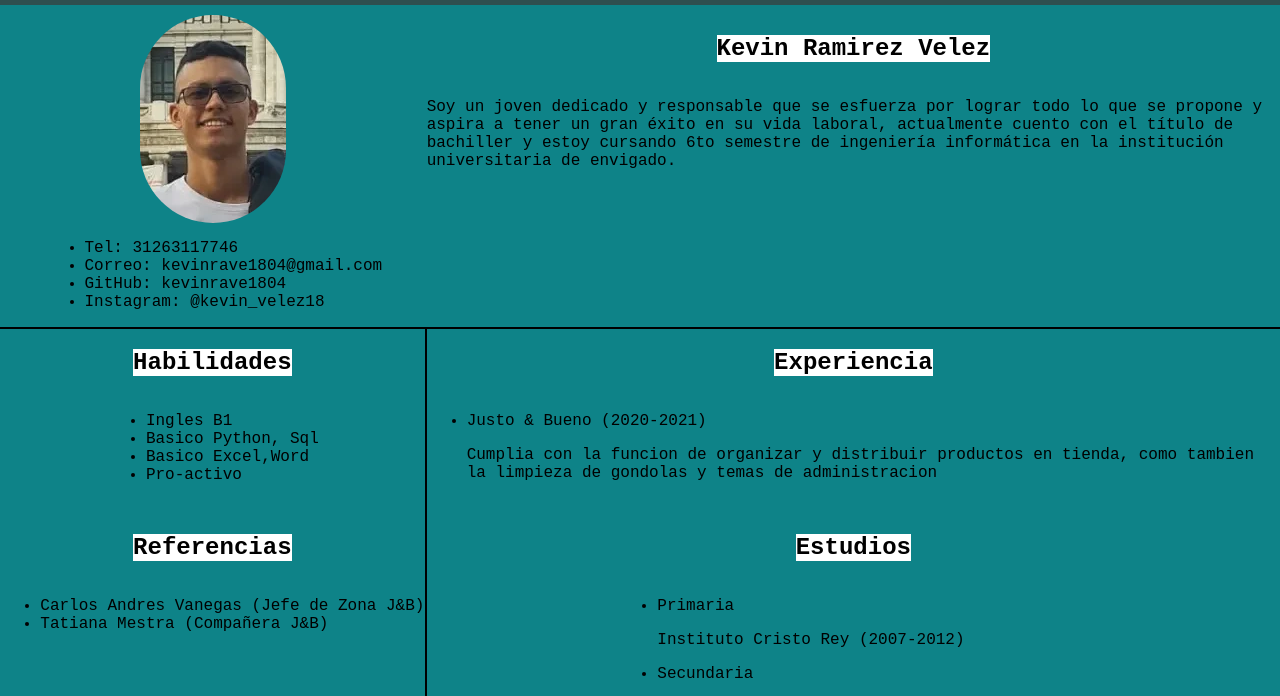
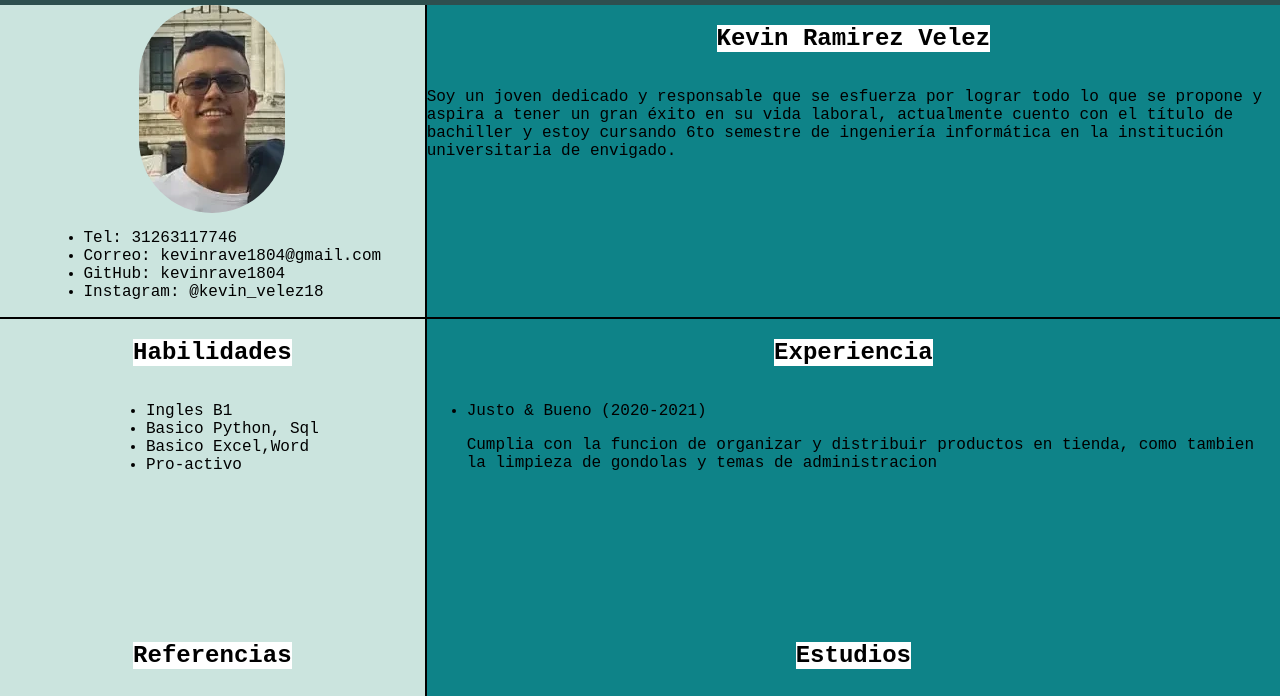
Before and after one commit to kevinrave1804/Project-Portfolio, a plain HTML site: page Hoja de vida.html in a window 1280 px wide. Shown: the part 208-904 px from the top of the page. Drawn offline with Linux system fonts and the light colour scheme.

Commit message:
1er Entrega P.web

```diff
--- a/Hoja de vida.html
+++ b/Hoja de vida.html
@@ -20,10 +20,9 @@
             <li><img src="./imagenes/IMG_20221207_104956_734.jpg" alt="" id="Perfil"></li>
         </ul>
     </nav>
-    <section class="HV">
-        <div class="Order Encabezado">
+    <section class="Order">
+        <div>
             <img src="./imagenes/IMG_20221207_104956_734.jpg" alt="">
-            <div>
             <ul>
                 <li>Tel: 31263117746</li>
                 <li>Correo: kevinrave1804@gmail.com</li>
@@ -31,8 +30,7 @@
                 <li>Instagram: <a href="https://www.instagram.com/kevin_velez18/" target="_blank">@kevin_velez18</a></li>
             </ul>
         </div>
-        </div>
-        <div class="Order Encabezado">
+        <div>
             <h2>Kevin Ramirez Velez</h2>
             <p>Soy un joven dedicado  y responsable que se
             esfuerza por lograr todo lo que se propone y
@@ -42,7 +40,9 @@
             informática en la institución universitaria de
             envigado.</p>
         </div>
-        <div class="Order  Habilidades">
+    </section>
+    <section class="Habilidades">
+        <div>
             <h2>Habilidades</h2>
             <ul>
                 <li>Ingles B1</li>
@@ -51,7 +51,7 @@
                 <li>Pro-activo</li>
             </ul>
         </div>
-        <div class="Order" >
+        <div>
             <h2>Experiencia</h2>
             <ul>
                 <li>
@@ -60,14 +60,14 @@
                 </li>
             </ul>
         </div>
-        <div class="Order  Habilidades" >
+        <div>
             <h2>Referencias</h2>
             <ul>
                 <li>Carlos Andres Vanegas (Jefe de Zona J&B)</li>
                 <li>Tatiana Mestra (Compañera J&B)</li>
             </ul>
         </div>
-        <div class="Order" >
+        <div>
             <h2>Estudios</h2>
             <ul>
                 <li>Primaria
--- a/style.css
+++ b/style.css
@@ -5,7 +5,6 @@ html{
 body{
     background-color: #0E8388;
     margin: 0px;
-    /* padding: 20px; */
 }
 
 img{
@@ -15,10 +14,6 @@ img{
 a{
     text-decoration: none;
     color: black;
-}
-
-a:hover{
-    color: white;
 }
 
 h2{
@@ -37,7 +32,7 @@ nav ul{
     margin: 0;
 }
 
-nav ul li a:hover{
+nav ul li:hover{
     background-color: white;
     color: black;
     cursor: pointer;
@@ -47,26 +42,38 @@ nav img{
     border-radius: 0;
 }
 
-.HV{
-    margin-top: 10px;
-    height: 653px;
+.Order{
+    display: grid;
+    grid-template-columns: 1fr 2fr;
+    border-bottom: 2px solid black;
+}
+
+.Order div{
+    display: flex;
+    flex-direction: column;
+    align-items: center;
+}
+
+.Order div:nth-child(1){
+    background-color: #CBE4DE;
+    border-right: 2px solid black;
+}
+
+.Habilidades{
     display: grid;
     grid-template-columns: 1fr 2fr;
     grid-template-rows: 1fr 1fr;
 }
 
-.Habilidades{
-    border-right: 2px solid black;
-}
-
-.Order{
+.Habilidades div{
     display: flex;
     flex-direction: column;
     align-items: center;
 }
 
-.Encabezado{
-    border-bottom: 2px solid black;
+.Habilidades div:nth-child(2n+1){
+    background-color: #CBE4DE;
+    border-right: 2px solid black;
 }
 
 .Inicio{
```
Also changed, not shown: Portafolio.html (added, +30 -0 lines). Lines whose indentation alone changed are shown as unchanged.
